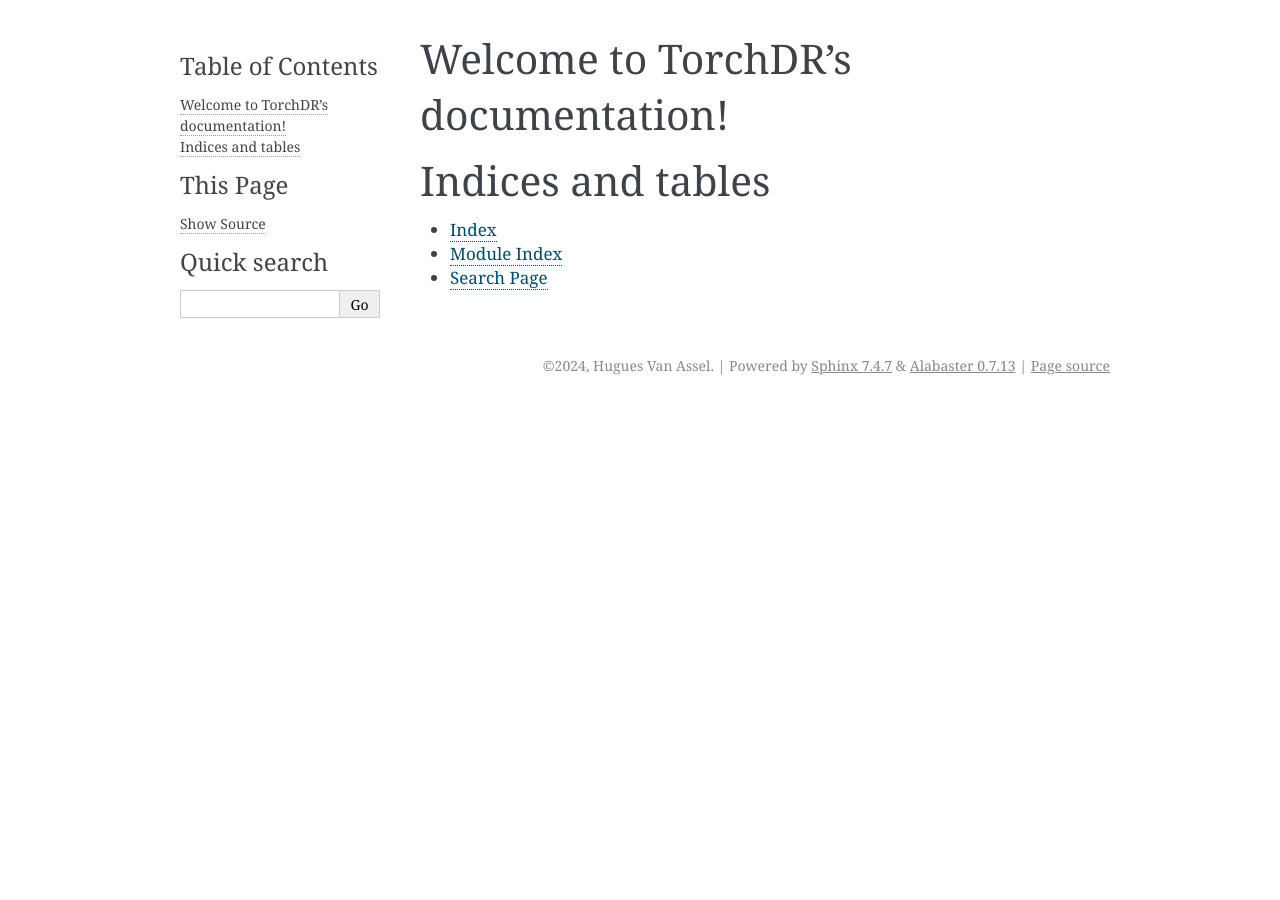
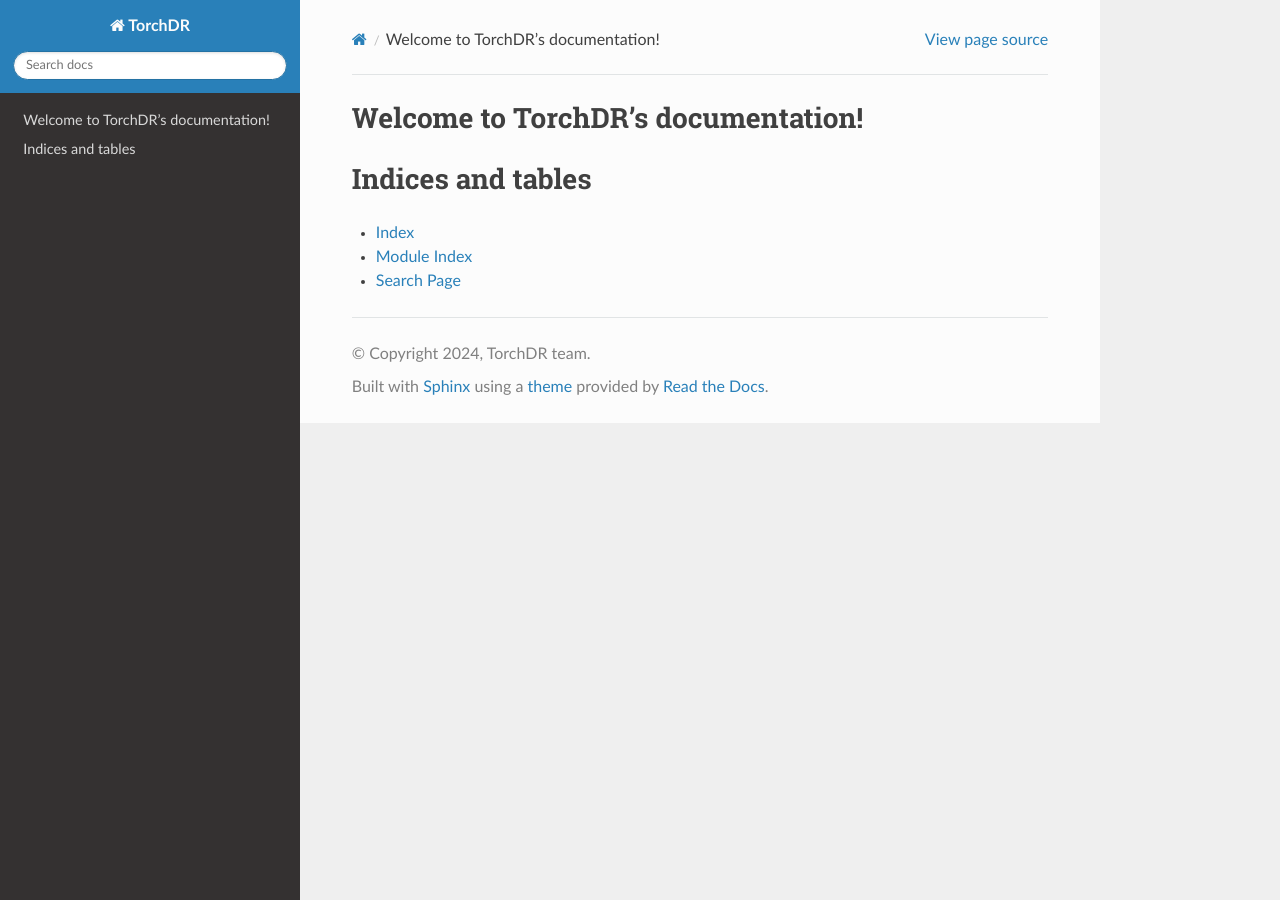
Before and after one commit to TorchDR/TorchDR, a Sphinx documentation site: the page built from docs/source/index.rst, in a window 1280 px wide. Built offline with Sphinx 7.4.7 and the Read the Docs theme 2.0.0, drawn with Linux system fonts in a browser that asks for light colours.

Commit message:
basic docs

```diff
--- a/docs/source/conf.py
+++ b/docs/source/conf.py
@@ -1,55 +1,28 @@
 # Configuration file for the Sphinx documentation builder.
 #
-# This file only contains a selection of the most common options. For a full
-# list see the documentation:
+# For the full list of built-in configuration values, see the documentation:
 # https://www.sphinx-doc.org/en/master/usage/configuration.html
 
-# -- Path setup --------------------------------------------------------------
-
-# If extensions (or modules to document with autodoc) are in another directory,
-# add these directories to sys.path here. If the directory is relative to the
-# documentation root, use os.path.abspath to make it absolute, like shown here.
-#
-# import os
-# import sys
-# sys.path.insert(0, os.path.abspath('.'))
-
-
 # -- Project information -----------------------------------------------------
+# https://www.sphinx-doc.org/en/master/usage/configuration.html#project-information
 
 project = 'TorchDR'
-copyright = '2024, Hugues Van Assel'
-author = 'Hugues Van Assel'
-
-# The full version, including alpha/beta/rc tags
+copyright = '2024, TorchDR team'
+author = 'TorchDR team'
 release = '0.0.0-alpha'
 
+# -- General configuration ---------------------------------------------------
+# https://www.sphinx-doc.org/en/master/usage/configuration.html#general-configuration
 
-# -- General configuration ---------------------------------------------------
+extensions = []
 
-# Add any Sphinx extension module names here, as strings. They can be
-# extensions coming with Sphinx (named 'sphinx.ext.*') or your custom
-# ones.
-extensions = [
-]
-
-# Add any paths that contain templates here, relative to this directory.
 templates_path = ['_templates']
-
-# List of patterns, relative to source directory, that match files and
-# directories to ignore when looking for source files.
-# This pattern also affects html_static_path and html_extra_path.
 exclude_patterns = []
 
 
+
 # -- Options for HTML output -------------------------------------------------
+# https://www.sphinx-doc.org/en/master/usage/configuration.html#options-for-html-output
 
-# The theme to use for HTML and HTML Help pages.  See the documentation for
-# a list of builtin themes.
-#
-html_theme = 'alabaster'
-
-# Add any paths that contain custom static files (such as style sheets) here,
-# relative to this directory. They are copied after the builtin static files,
-# so a file named "default.css" will overwrite the builtin "default.css".
+html_theme = 'sphinx_rtd_theme'
 html_static_path = ['_static']
--- a/docs/source/index.rst
+++ b/docs/source/index.rst
@@ -1,5 +1,5 @@
 .. TorchDR documentation master file, created by
-   sphinx-quickstart on Thu Feb 22 11:51:02 2024.
+   sphinx-quickstart on Thu Feb 22 15:52:22 2024.
    You can adapt this file completely to your liking, but it should at least
    contain the root `toctree` directive.
 
```
Also changed, not shown: docs/requirements.txt (deleted, +0 -10 lines), 2 other files.
